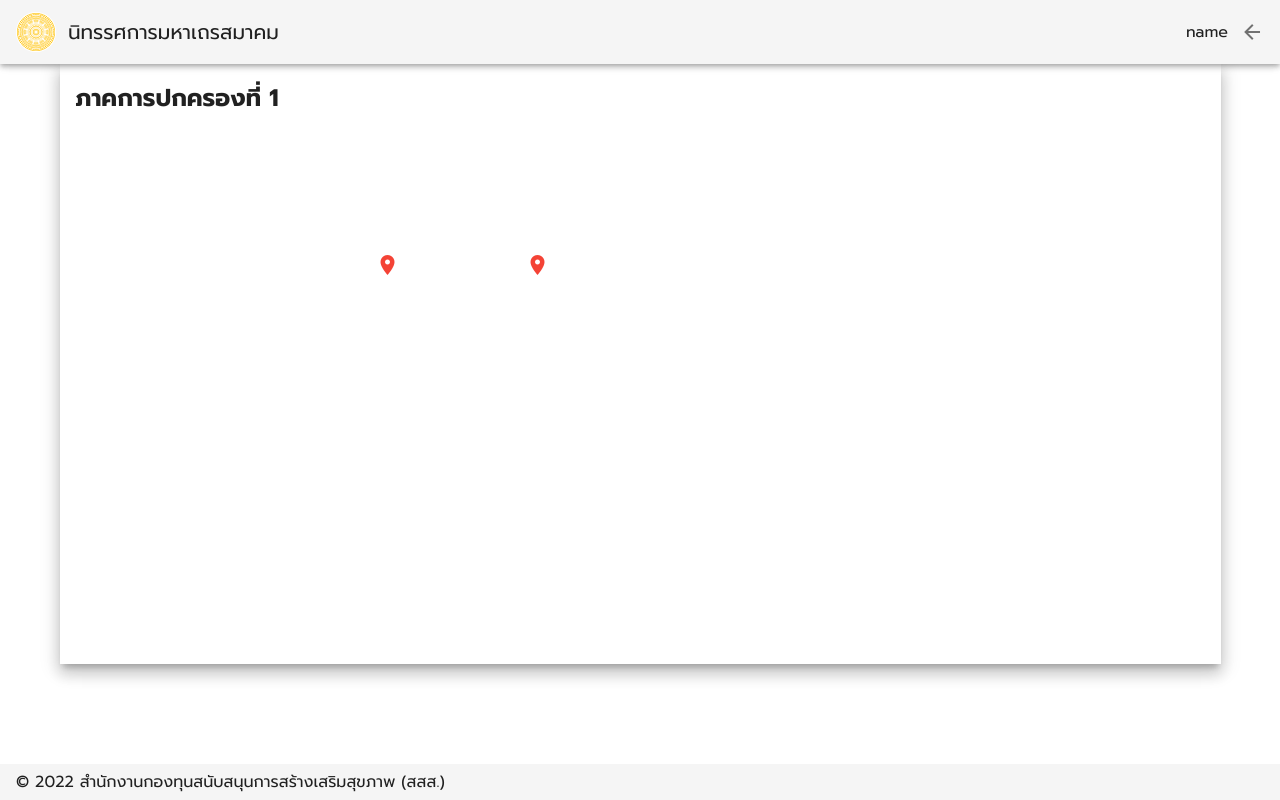
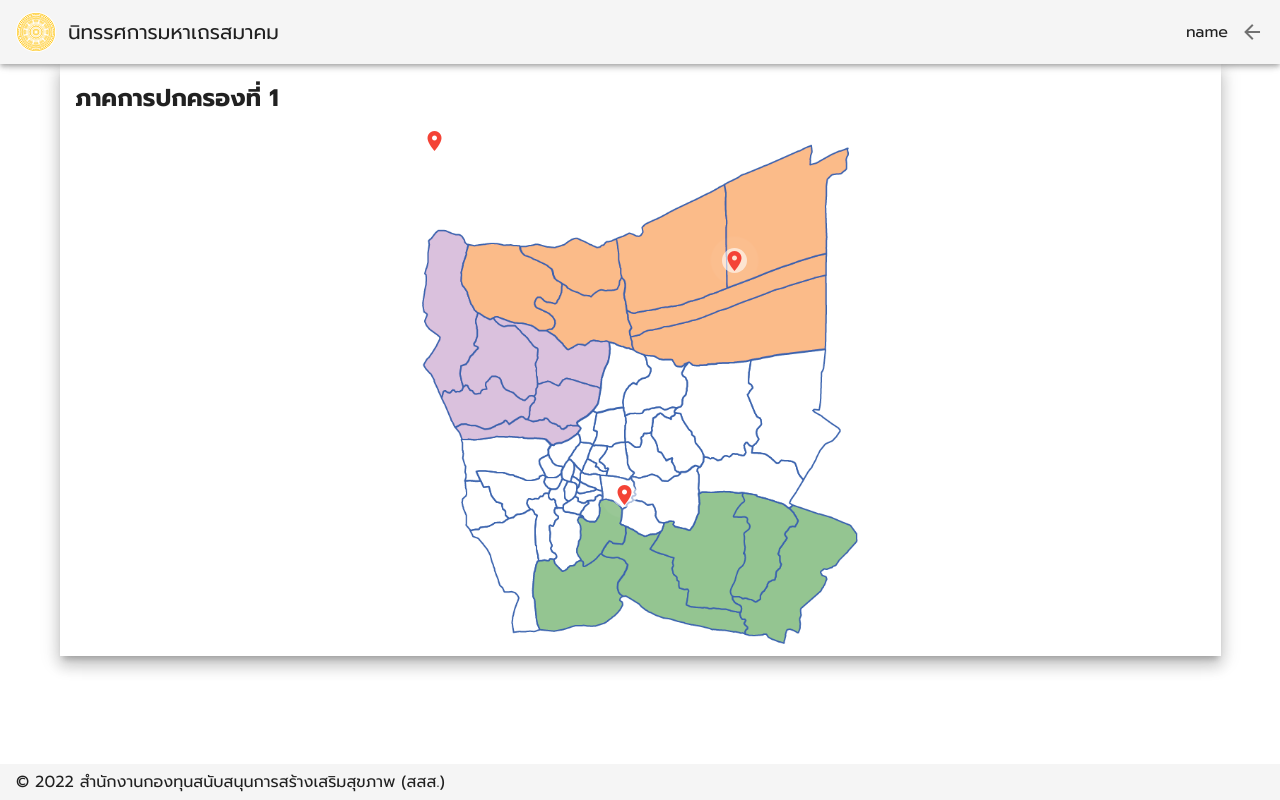
Before and after one commit to nemishappy/Exhibition-Nuxt, a Nuxt app: page /areas/1 in a window 1280 px wide. Built offline with nearby package versions, Linux system fonts and the light colour scheme.

Commit message:
finish mock up

```diff
--- /dev/null
+++ b/components/Dialog.vue
@@ -0,0 +1,32 @@
+<template>
+  <v-dialog v-model="getDialog.isShow" max-width="400" >
+    <v-card>
+      <v-card-title>{{ getDialog.title }}</v-card-title>
+      <v-card-text v-html="getDialog.message"></v-card-text>
+      <v-card-actions>
+        <v-spacer></v-spacer>
+        <v-btn color="green darken-1" text @click="$emit('stClick')">{{
+          getDialog.stAction
+        }}</v-btn>
+        <v-btn
+          v-if="getDialog.ndAction"
+          color="red darken-1"
+          text
+          @click="$emit('ndClick')"
+        >
+          {{ getDialog.ndAction }}
+        </v-btn>
+      </v-card-actions>
+    </v-card>
+  </v-dialog>
+</template>
+
+<script>
+export default {
+  computed: {
+    getDialog() {
+      return this.$store.getters.getDialog
+    },
+  },
+}
+</script>
--- a/pages/areas/_id/index.vue
+++ b/pages/areas/_id/index.vue
@@ -2,14 +2,14 @@
   <div>
     <h2>ภาคการปกครองที่ {{ routeID }}</h2>
     <!-- <div v-html="pin" class="svg-icon"></div> -->
-
-    <v-img
-      contain
+    <div class="main-box d-flex justify-center">
+      <div class="img-box">
+        <img
           :src="require(`~/assets/images/areas/1x/${routeID}.png`)"
           class="imgarea my-4"
           ref="imgarea"
-      max-height="500"
-    >
+        />
+        <div class="all-pin">
           <v-menu
             v-model="project.isActive"
             content-class="my-menu"
@@ -49,11 +49,6 @@
 
                   <v-list-item-content class="pa-4">
                     <v-list-item-title>{{ project.title }}</v-list-item-title>
-                <!-- <v-responsive class="overflow-y-hidden" max-height="150px">
-                  <v-list-item-subtitle class="content text-wrap">
-                    {{ project.content }}
-                  </v-list-item-subtitle>
-                </v-responsive> -->
                     <v-list-item-subtitle class="content text-wrap">
                       {{ project.content }}
                     </v-list-item-subtitle>
@@ -69,7 +64,9 @@
               </v-list>
             </v-card>
           </v-menu>
-    </v-img>
+        </div>
+      </div>
+    </div>
   </div>
 </template>
 
@@ -128,6 +125,24 @@ export default {
   height: auto;
   color: red;
 }
+.main-box {
+  height: 500px;
+  margin: 12px 0;
+  .img-box {
+    height: 500px;
+    width: fit-content;
+    position: relative;
+    .imgarea {
+      object-fit: contain;
+      width: 100%;
+      height: 100%;
+    }
+    .all-pin {
+      position: absolute;
+      height: 100%;
+      width: 100%;
+      left: 0;
+      top: 0;
       .my-menu {
         margin-left: 10px;
         contain: initial;
@@ -151,6 +166,10 @@ export default {
         border-radius: 50%;
         animation: puls-effect 1.5s ease infinite;
       }
+    }
+  }
+}
+
 .content {
   display: -webkit-box;
   -webkit-line-clamp: 4;
--- a/pages/areas/_id/project/_pid.vue
+++ b/pages/areas/_id/project/_pid.vue
@@ -1,5 +1,6 @@
 <template>
   <div class="box">
+    <Dialog @stClick="downloadPDF" @ndClick="hideDialog"/>
     <h2>{{ project.title }}</h2>
     <div class="row">
       <div class="column justify-center align-center">
@@ -12,7 +13,11 @@
           <v-responsive class="content overflow-y-auto" max-height="400px">
             <p>{{ project.content }}</p>
           </v-responsive>
-          <v-btn class="action no-uppercase" text color="primary"
+          <v-btn
+            class="action no-uppercase"
+            text
+            color="primary"
+            @click.prevent="openDialog"
             >download PDF</v-btn
           >
         </div>
@@ -23,11 +28,13 @@
 
 <script>
 import VideoPlayer from 'nuxt-video-player'
+import Dialog from '~/components/Dialog'
 
 require('nuxt-video-player/src/assets/css/main.css')
 export default {
   components: {
     VideoPlayer,
+    Dialog
   },
   data() {
     return {
@@ -38,9 +45,83 @@ export default {
   created() {
     this.routeID = this.$route.params.pid
     var store = this.$store.getters.getProjects.filter(
-      (project) => project.areaID === 1 && project.projectID == this.routeID
+      (project) =>
+        project.areaID == this.$route.params.id &&
+        project.projectID == this.routeID
     )
+    console.log(store.length)
+    if (store.length == 0) {
+      store = this.$store.getters.getProjects.filter(
+        (project) => project.areaID === 1 && project.projectID == this.routeID
+      )
+    }
     this.project = store[0]
+    console.log(this.project)
+  },
+  methods: {
+    openDialog(){
+      this.$store.dispatch('setDialog', {
+        isShow: true,
+        title: 'ยินยอมนโยบายความเป็นส่วนตัว',
+        message: 'ข้อมูลส่วนบุคคลที่ถูกบันทึกอยู่ในไฟล์ .pdf <p class="font-weight-bold">ไม่อนุญาตให้นำไปแสวงหาผลประโยชน์ในด้านใดๆทั้งสิ้น</p>',
+        stAction: 'ยอมรับ',
+        ndAction: 'ไม่ยอมรับ',
+      })
+    },
+    hideDialog() {
+      this.$store.dispatch('setDialog', {
+        isShow: false,
+        title: '',
+        message: '',
+        stAction: '',
+        ndAction: '',
+      })
+    },
+
+    downloadPDF() {
+      // const resumeRef = this.$fire.storage.ref('filePDF')
+      // resumeRef
+      //   .getDownloadURL()
+      //   .then((url) => {
+      //     // `url` is the download URL
+      //     console.log(url)
+      //     // This can be downloaded directly:
+      //     const xhr = new XMLHttpRequest()
+      //     xhr.responseType = 'blob'
+      //     xhr.onload = function () {
+      //       const blob = xhr.response
+      //       const link = document.createElement('a')
+      //       link.href = URL.createObjectURL(blob)
+      //       link.download = 'tenzin_resume'
+      //       link.click()
+      //       URL.revokeObjectURL(link.href)
+      //     }
+      //     xhr.open('GET', url)
+      //     xhr.send()
+      //   })
+      //   .catch((error) => {
+      //     // Handle any errors
+      //     switch (error.code) {
+      //       case 'storage/object-not-found':
+      //         // File doesn't exist
+      //         break
+
+      //       case 'storage/unauthorized':
+      //         // User doesn't have permission to access the object
+      //         break
+
+      //       case 'storage/canceled':
+      //         // User canceled the upload
+      //         break
+
+      //       case 'storage/unknown':
+      //         // Unknown error occurred, inspect the server response
+      //         break
+      //       default:
+      //         break
+      //     }
+      //   })
+    },
   },
 }
 </script>
--- a/store/index.js
+++ b/store/index.js
@@ -1,75 +1,52 @@
 export const state = () => ({
   overlay: false,
-  areas: [
-    { areaId: 1, title: 'ภาค 1', path: '1', coords: '', x: 0, y: 0 },
-    { areaId: 2, title: 'ภาค 2', path: '2', coords: '', x: 0, y: 0 },
-    { areaId: 3, title: 'ภาค 3', path: '3', coords: '', x: 0, y: 0 },
-    { areaId: 4, title: 'ภาค 4', path: '4', coords: '', x: 0, y: 0 },
-    { areaId: 5, title: 'ภาค 5', path: '5', coords: '', x: 0, y: 0 },
-    {
-      areaId: 6,
-      title: 'ภาค 6',
-      path: '6',
-      coords:
-        '179,8,197,13,209,14,221,1,254,7,272,27,279,82,305,75,335,86,338,131,331,191,312,248,245,286,222,294,220,242,182,245,175,292,135,269,133,256,156,236,143,202,170,178,175,134,167,119,166,77,176,53,189,29',
-      x: 132,
-      y: 0,
-    },
-    {
-      areaId: 7,
-      title: 'ภาค 7',
-      path: '7',
-      coords:
-        '33,241,17,197,0,169,35,172,31,137,38,100,57,64,94,70,125,61,139,66,147,33,182,29,177,61,164,75,169,97,168,118,174,134,170,173,152,160,134,177,116,183,124,213,129,242,100,237,104,283,90,288,78,264,66,257,52,234',
-      x: 0,
-      y: 32,
-    },
-    {
-      areaId: 8,
-      title: 'ภาค 8',
-      path: '8',
-      coords: '',
-      x: 0,
-      y: 0,
-    },
-    { areaId: 9, title: 'ภาค 9', path: '9', coords: '', x: 0, y: 0 },
-    { areaId: 10, title: 'ภาค 10', path: '10', coords: '', x: 0, y: 0 },
-    { areaId: 11, title: 'ภาค 11', path: '11', coords: '', x: 0, y: 0 },
-    { areaId: 12, title: 'ภาค 12', path: '12', coords: '', x: 0, y: 0 },
-    { areaId: 13, title: 'ภาค 13', path: '13', coords: '', x: 0, y: 0 },
-    { areaId: 14, title: 'ภาค 14', path: '14', coords: '', x: 0, y: 0 },
-    { areaId: 15, title: 'ภาค 15', path: '15', coords: '', x: 0, y: 0 },
-    { areaId: 16, title: 'ภาค 16', path: '16', coords: '', x: 0, y: 0 },
-    { areaId: 17, title: 'ภาค 17', path: '17', coords: '', x: 0, y: 0 },
-    { areaId: 18, title: 'ภาค 18', path: '18', coords: '', x: 0, y: 0 },
-  ],
+  dialog: {
+    isShow: false,
+    title: '',
+    message: '',
+    stAction: '',
+    ndAction: '',
+  },
+  // data project
   projects: [
     {
       areaID: 1,
-      projectID: 1,
+      projectID: 11,
       title: 'จังหวัด...',
-      subtitle:
-        'เนื้อหาโดยย่ออออออออออออออย่ออออออออออออออ เนื้อหาโดยย่ออออออออออออออย่ออออออออออออออ เนื้อหาโดยย่ออออออออออออออย่ออออออออออออออ',
       content:
         'Lorem ipsum dolor sit amet, consectetur adipiscing elit. Ut enim massa, blandit sed hendrerit ac, imperdiet rutrum diam. Etiam sed urna sed dui facilisis scelerisque a eu orci. Nulla blandit turpis vitae turpis suscipit lobortis. Curabitur porta vestibulum eleifend. Suspendisse potenti. Fusce porta porttitor ornare. Donec aliquet egestas enim, sit amet lacinia lorem scelerisque vel. In urna lectus, euismod et tempor at, fermentum vitae nisi. Praesent lacinia dolor cursus, convallis magna et, posuere lectus. Proin ac posuere nisi. \
 Praesent eget massa et nisi volutpat faucibus sit amet id risus. Ut dapibus efficitur magna, ut tristique lorem venenatis nec. In iaculis malesuada tincidunt. Proin vestibulum ipsum sed erat vehicula, ut tristique urna varius. Mauris facilisis neque eget nisl commodo dignissim in at tortor. Etiam a tellus vel turpis consequat vestibulum. Aliquam dignissim libero ac ligula malesuada, commodo tempor eros vehicula. Nulla auctor scelerisque nunc, at efficitur nunc feugiat et. Ut eu erat tortor. Nullam semper sem eleifend magna varius, ut venenatis felis varius. Nam tincidunt maximus sapien, id bibendum est hendrerit ut. Maecenas sapien est, suscipit ac nulla accumsan, egestas pharetra nisi. Sed non erat egestas, aliquam ipsum ac, tincidunt sem.',
-      coverimg: 'https://i.imgur.com/DHBrzdp.png',
-      urlVideo: 'https://www.youtube.com/watch?v=KfcjTwGy5UU',
-      x: 450,
-      y: 120,
+      coverimg: 'https://i.imgur.com/DHBrzdp.png', // url img from storage
+      urlVideo: 'https://www.youtube.com/watch?v=KfcjTwGy5UU', // url youtube
+      urlPDF: '', // url PDF from storage
+      x: 0, // position on left of image
+      y: 0, // position on top of image
     },
     {
       areaID: 1,
-      projectID: 2,
+      projectID: 12,
       title: 'จังหวัด...2',
-      subtitle: 'เนื้อหาโดยย่ออออออออออออออย่ออออออออออออออ ',
       content:
         'Lorem ipsum dolor sit amet, consectetur adipiscing elit. Ut enim massa, blandit sed hendrerit ac, imperdiet rutrum diam. Etiam sed urna sed dui facilisis scelerisque a eu orci. Nulla blandit turpis vitae turpis suscipit lobortis. Curabitur porta vestibulum eleifend. Suspendisse potenti. Fusce porta porttitor ornare. Donec aliquet egestas enim, sit amet lacinia lorem scelerisque vel. In urna lectus, euismod et tempor at, fermentum vitae nisi. Praesent lacinia dolor cursus, convallis magna et, posuere lectus. Proin ac posuere nisi. \
 Praesent eget massa et nisi volutpat faucibus sit amet id risus. Ut dapibus efficitur magna, ut tristique lorem venenatis nec. In iaculis malesuada tincidunt. Proin vestibulum ipsum sed erat vehicula, ut tristique urna varius. Mauris facilisis neque eget nisl commodo dignissim in at tortor. Etiam a tellus vel turpis consequat vestibulum. Aliquam dignissim libero ac ligula malesuada, commodo tempor eros vehicula. Nulla auctor scelerisque nunc, at efficitur nunc feugiat et. Ut eu erat tortor. Nullam semper sem eleifend magna varius, ut venenatis felis varius. Nam tincidunt maximus sapien, id bibendum est hendrerit ut. Maecenas sapien est, suscipit ac nulla accumsan, egestas pharetra nisi. Sed non erat egestas, aliquam ipsum ac, tincidunt sem.',
-      coverimg: 'https://i.imgur.com/DHBrzdp.png',
+      coverimg: 'https://i.imgur.com/DHBrzdp.png', // url img from storage
       urlVideo: 'https://www.youtube.com/watch?v=KfcjTwGy5UU',
-      x: 300,
-      y: 120,
+      urlPDF: '', // url PDF from storage
+      x: 300, // position on left of image
+      y: 120, // position on top of image
+    },
+    {
+      areaID: 6,
+      projectID: 61,
+      title: 'โรงเรียนร้องแหย่งวิทยาคม วัดวุฒิมงคล จังหวัดแพร่',
+      content:
+        'Lorem ipsum dolor sit amet, consectetur adipiscing elit. Ut enim massa, blandit sed hendrerit ac, imperdiet rutrum diam. Etiam sed urna sed dui facilisis scelerisque a eu orci. Nulla blandit turpis vitae turpis suscipit lobortis. Curabitur porta vestibulum eleifend. Suspendisse potenti. Fusce porta porttitor ornare. Donec aliquet egestas enim, sit amet lacinia lorem scelerisque vel. In urna lectus, euismod et tempor at, fermentum vitae nisi. Praesent lacinia dolor cursus, convallis magna et, posuere lectus. Proin ac posuere nisi. \
+Praesent eget massa et nisi volutpat faucibus sit amet id risus. Ut dapibus efficitur magna, ut tristique lorem venenatis nec. In iaculis malesuada tincidunt. Proin vestibulum ipsum sed erat vehicula, ut tristique urna varius. Mauris facilisis neque eget nisl commodo dignissim in at tortor. Etiam a tellus vel turpis consequat vestibulum. Aliquam dignissim libero ac ligula malesuada, commodo tempor eros vehicula. Nulla auctor scelerisque nunc, at efficitur nunc feugiat et. Ut eu erat tortor. Nullam semper sem eleifend magna varius, ut venenatis felis varius. Nam tincidunt maximus sapien, id bibendum est hendrerit ut. Maecenas sapien est, suscipit ac nulla accumsan, egestas pharetra nisi. Sed non erat egestas, aliquam ipsum ac, tincidunt sem.',
+      coverimg: 'https://i.imgur.com/pA8ALhe.png', // url img from storage
+      urlVideo: 'https://www.youtube.com/watch?v=57ZNaI0ZTqg', // url youtube
+      urlPDF: '', // url PDF from storage
+      x: 190, // position on left of image
+      y: 354, // position on top of image
     },
   ],
 })
@@ -78,8 +55,8 @@ export const getters = {
   getOverlay(state) {
     return state.overlay
   },
-  getAreas(state) {
-    return state.areas
+  getDialog(state) {
+    return state.dialog
   },
   getProjects(state) {
     return [...state.projects]
@@ -90,6 +67,12 @@ export const mutations = {
   SET_OVERLAY(state, payload) {
     state.overlay = payload
   },
+  SET_DIALOG(state, payload) {
+    state.dialog = {
+      ...state.dialog,
+      ...payload,
+    }
+  },
 }
 
 export const actions = {
@@ -99,4 +82,7 @@ export const actions = {
   startOverlay({ commit }) {
     commit('SET_OVERLAY', true)
   },
+  setDialog({ commit }, data) {
+    commit('SET_DIALOG', data)
+  },
 }
```
Lines whose indentation alone changed are shown as unchanged.
